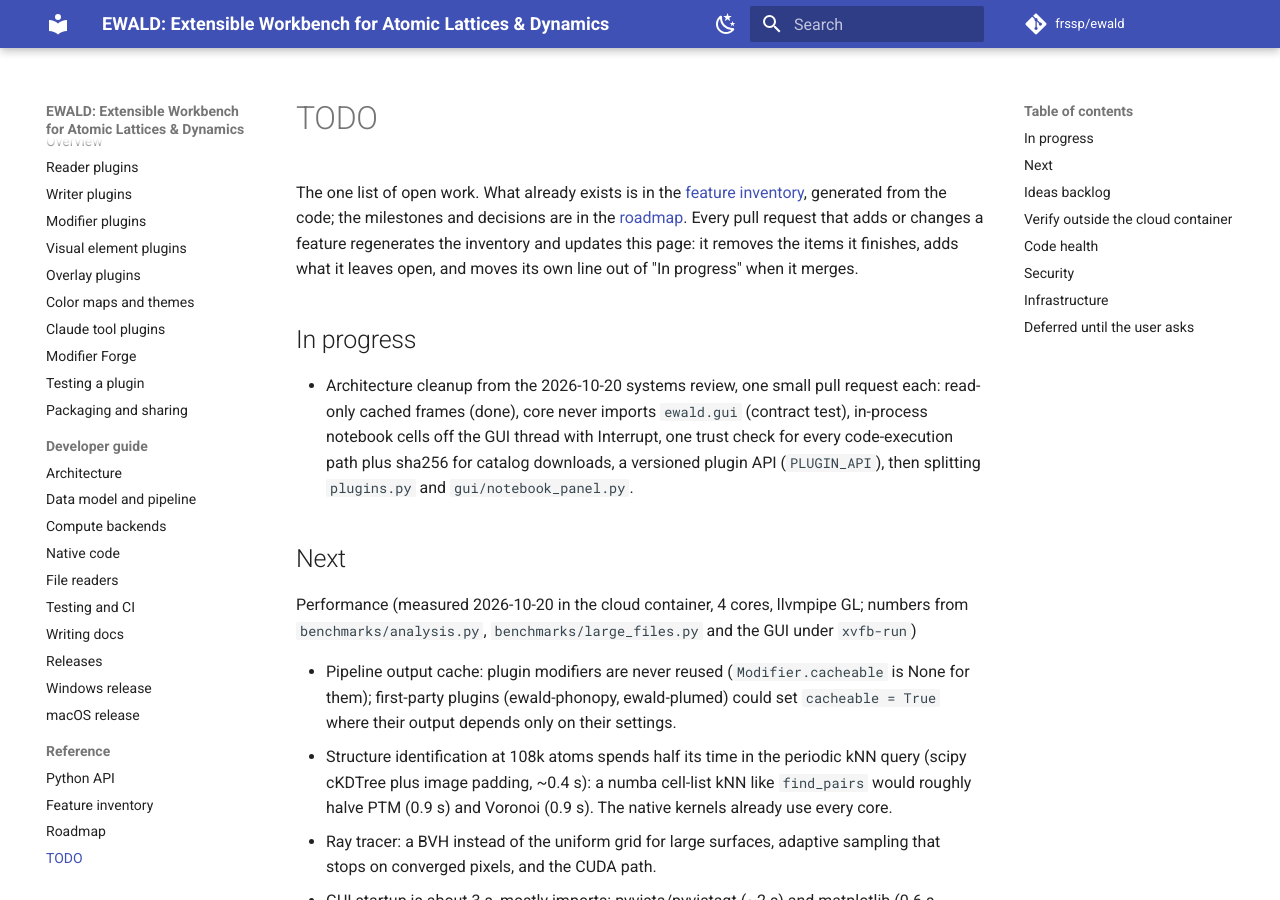
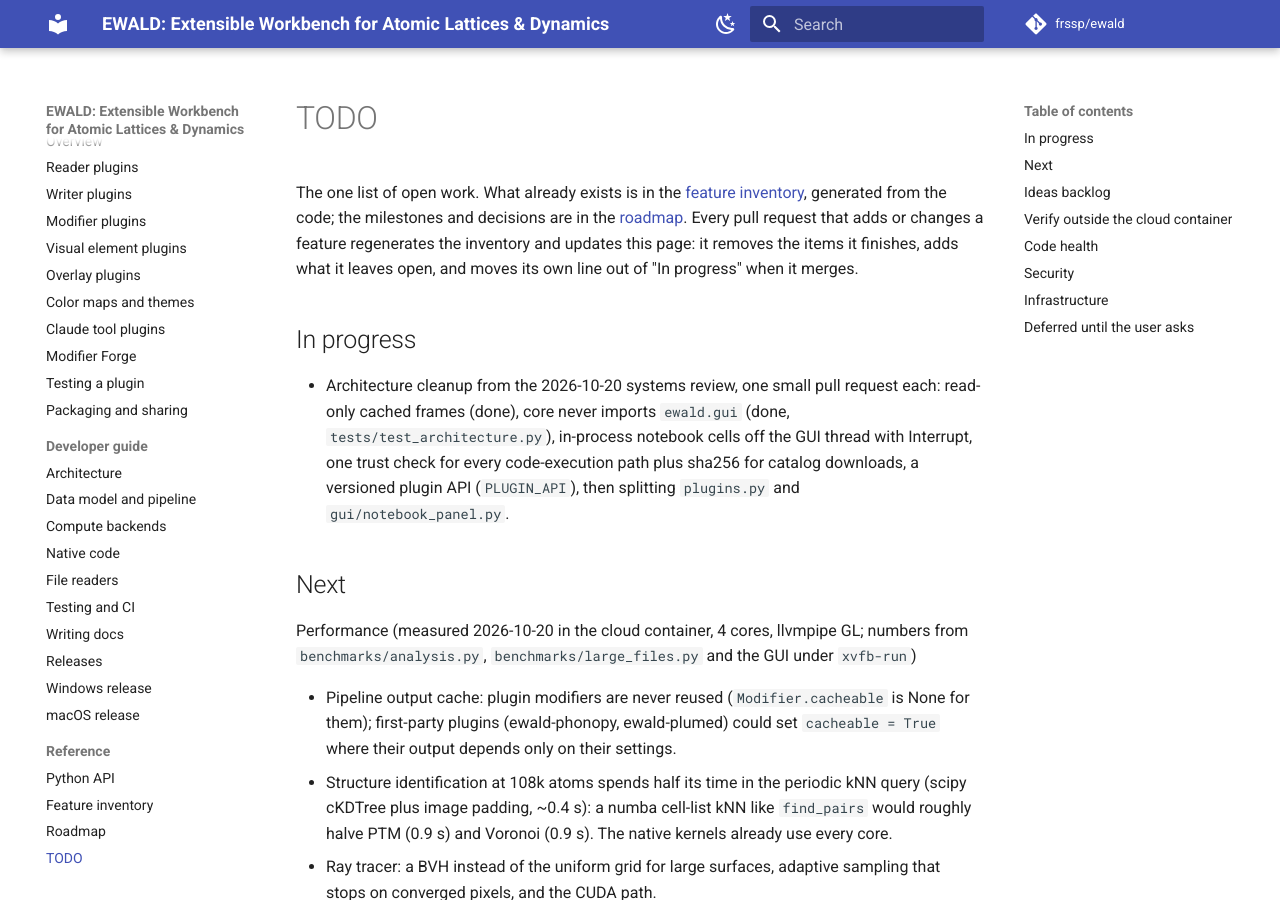
Before and after one commit to frssp/ewald, an MkDocs documentation site: the page built from docs/todo.md, in a window 1280 px wide and 900 px high. Built offline with MkDocs 1.6.1 and Material for MkDocs 9.7.7, drawn with Linux system fonts in a browser that asks for light colours; comment, search, counter and statistics services are not loaded.

Commit message:
Document the core/GUI layering rule
Co-Authored-By: Claude Opus 5.5 (1M context) <noreply@anthropic.com>

```diff
--- a/docs/todo.md
+++ b/docs/todo.md
@@ -9,10 +9,10 @@ it removes the items it finishes, adds what it leaves open, and moves its own li
 ## In progress
 
 - Architecture cleanup from the 2026-10-20 systems review, one small pull request each: read-only
-  cached frames (done), core never imports `ewald.gui` (contract test), in-process notebook cells
-  off the GUI thread with Interrupt, one trust check for every code-execution path plus sha256 for
-  catalog downloads, a versioned plugin API (`PLUGIN_API`), then splitting `plugins.py` and
-  `gui/notebook_panel.py`.
+  cached frames (done), core never imports `ewald.gui` (done, `tests/test_architecture.py`),
+  in-process notebook cells off the GUI thread with Interrupt, one trust check for every
+  code-execution path plus sha256 for catalog downloads, a versioned plugin API (`PLUGIN_API`),
+  then splitting `plugins.py` and `gui/notebook_panel.py`.
 
 ## Next
 
```
Also changed, not shown: CLAUDE.md (+3 -0 lines), docs/developer/architecture.md (+6 -0 lines).
